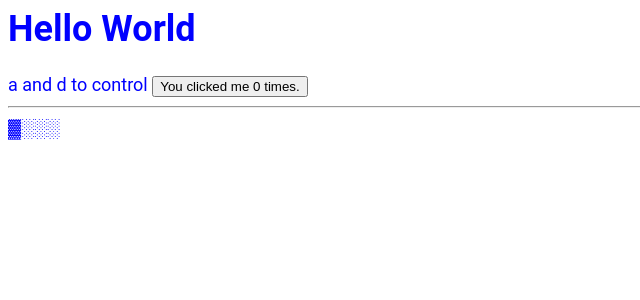
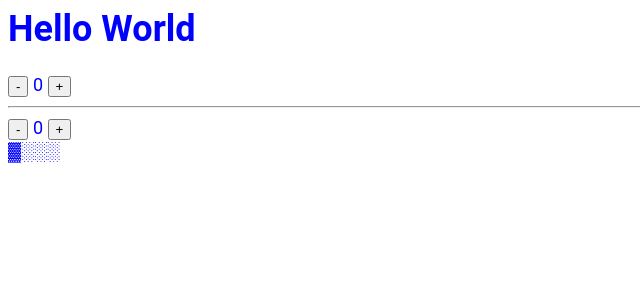
Before and after one commit to acdilr/acehnopt, a Vue app: page / in a window 1280 px wide. Shown: the top 300 px of the page, without its empty margins (0-640 px from the left). Built offline with nearby package versions, Linux system fonts and the light colour scheme.

Commit message:
Add v-shortkey

```diff
--- a/src/components/Counter.vue
+++ b/src/components/Counter.vue
@@ -1,11 +1,8 @@
 <template>
   <div>
-    <span v-hotkey="keymap">
-      a and d to control
-    </span>
-  <button v-on:click="count++">
-    You clicked me {{ count }} times.
-  </button> </div>
+    <button v-shortkey="['a']" @shortkey='count--' v-on:click='count--'>-</button>
+    {{ count }}
+    <button v-shortkey="['d']" @shortkey='count++' v-on:click="count++">+</button> </div>
 </template>
 
 <script>
--- a/src/components/Register.vue
+++ b/src/components/Register.vue
@@ -1,5 +1,10 @@
 <template>
   <div>
+    <div>
+      <button v-shortkey="['a']" @shortkey='decrease()' v-on:click='decrease()'>-</button>
+      {{ count }}
+      <button v-shortkey="['d']" @shortkey='increase()' v-on:click="increase()">+</button>
+    </div>
     <span>▓</span>
     <span>░</span>
     <span>░</span>
```
